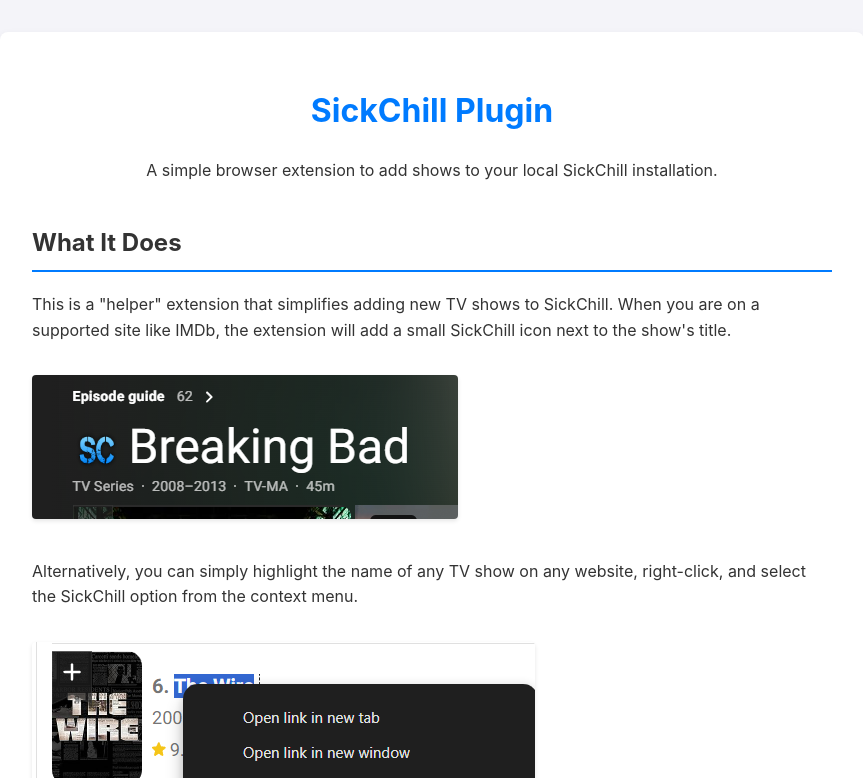
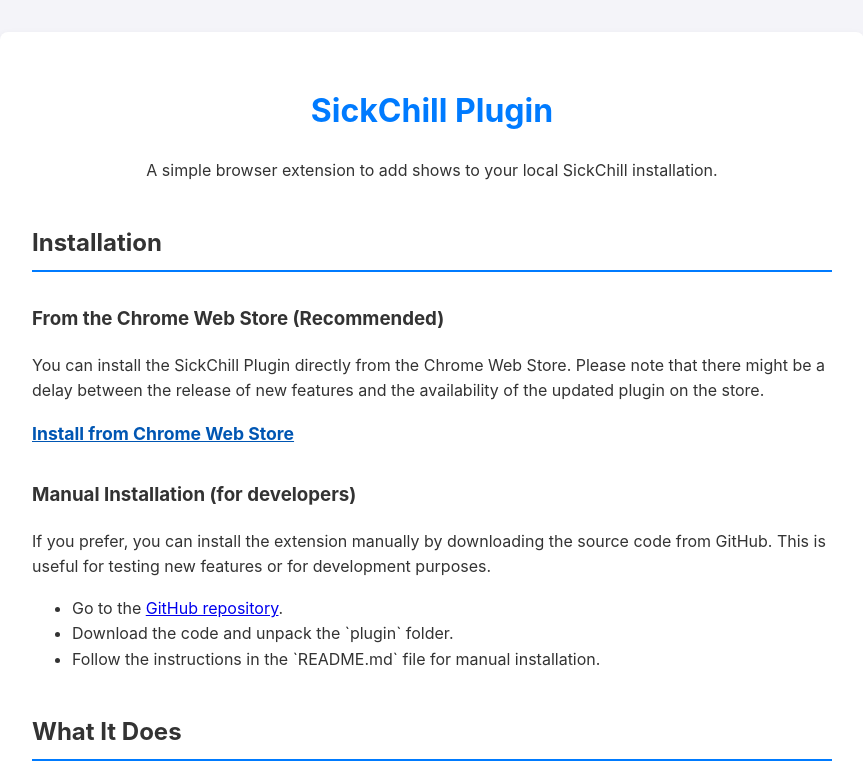
Before and after one commit to Tiwas/sc-plugin, a browser extension: page index.html in a window 1280 px wide. Shown: the top 778 px of the page, without its empty margins (208-1071 px from the left). Drawn offline with Linux system fonts and the light colour scheme.

Commit message:
Add files via upload
Added link to the chrome web store for easier installation (but not the latest functionality)

```diff
--- a/index.html
+++ b/index.html
@@ -97,6 +97,24 @@
         </header>
 
         <section>
+            <h2>Installation</h2>
+            <h3>From the Chrome Web Store (Recommended)</h3>
+            <p>You can install the SickChill Plugin directly from the Chrome Web Store. Please note that there might be a delay between the release of new features and the availability of the updated plugin on the store.</p>
+            <p>
+                <a href="https://chromewebstore.google.com/detail/mpkhfjocipimpokgmmeihnceghncfhhh" class="getting-started-link" target="_blank" style="font-size: 1.1em;">Install from Chrome Web Store</a>
+            </p>
+
+            <h3>Manual Installation (for developers)</h3>
+            <p>If you prefer, you can install the extension manually by downloading the source code from GitHub. This is useful for testing new features or for development purposes.</p>
+            <ul>
+                <li>Go to the <a href="https://github.com/Tiwas/sc-plugin" target="_blank">GitHub repository</a>.</li>
+                <li>Download the code and unpack the `plugin` folder.</li>
+                <li>Follow the instructions in the `README.md` file for manual installation.</li>
+            </ul>
+        </section>
+
+
+        <section>
             <h2>What It Does</h2>
             <p>This is a "helper" extension that simplifies adding new TV shows to SickChill. When you are on a supported site like IMDb, the extension will add a small SickChill icon next to the show's title.</p>
             <img src="https://tiwas.github.io/sc-plugin/img/IMDb injected link.png" alt="SickChill icon injected on IMDb">
```
Also changed, not shown: 1 other file.
